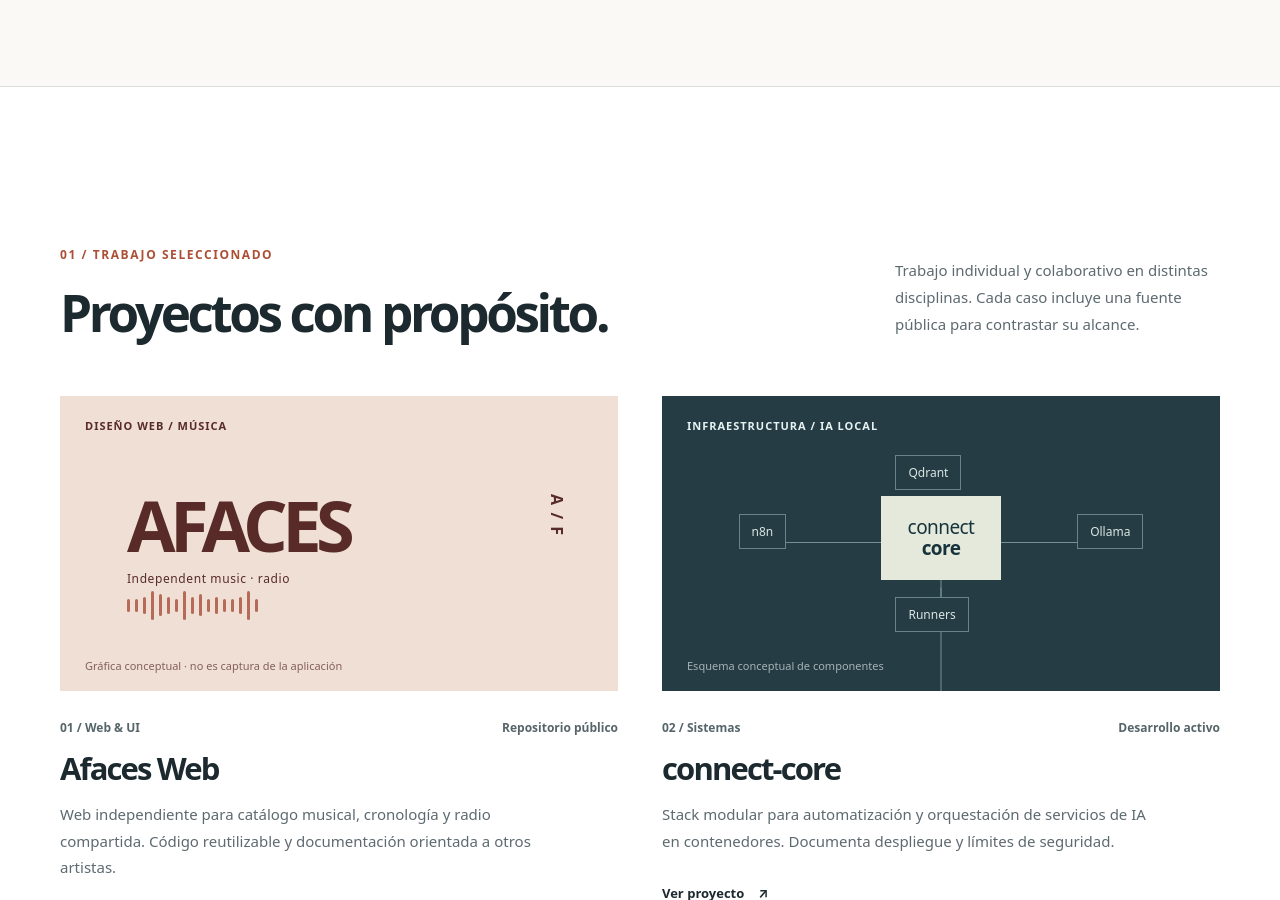
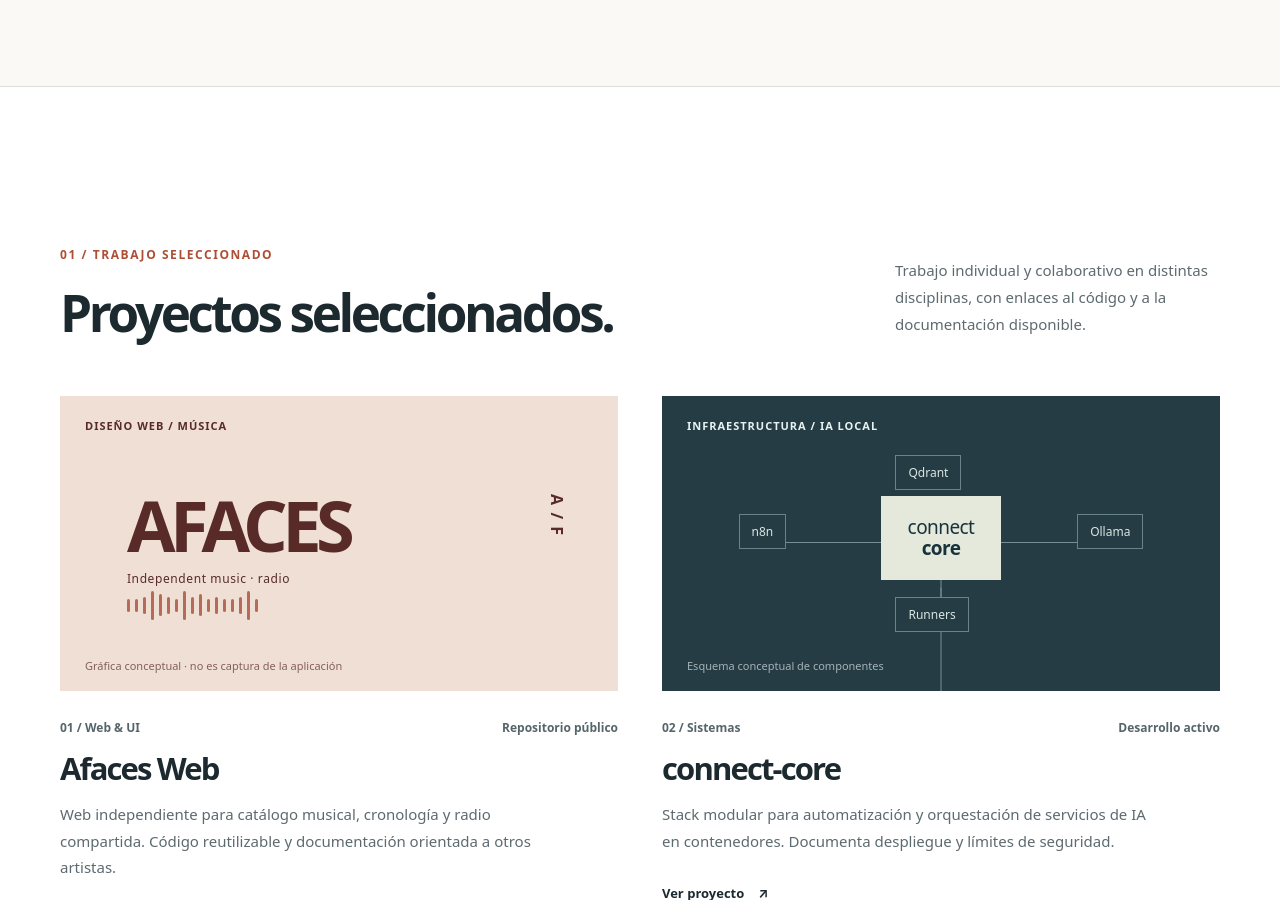
Before and after one commit to Axlfc/axlfc.github.io, a Jekyll site: the page index.html, which Jekyll copies as it is, in a window 1280 px wide and 900 px high, scrolled down 723 px. Built offline with Jekyll 4.4.1, drawn with Linux system fonts in a browser that asks for light colours; some of the changed text lies outside the part shown.

Commit message:
content: present skills and project selection without self-assigned superlatives

```diff
--- a/index.html
+++ b/index.html
@@ -79,9 +79,9 @@
         <div class="section-heading">
           <div>
             <span class="overline">01 / Trabajo seleccionado</span>
-            <h2 id="projects-title">Proyectos con propósito.</h2>
+            <h2 id="projects-title">Proyectos seleccionados.</h2>
           </div>
-          <p>Trabajo individual y colaborativo en distintas disciplinas. Cada caso incluye una fuente pública para contrastar su alcance.</p>
+          <p>Trabajo individual y colaborativo en distintas disciplinas, con enlaces al código y a la documentación disponible.</p>
         </div>
         <div class="featured-grid">
           <article class="feature">
@@ -157,7 +157,7 @@
           <p>Áreas respaldadas por proyectos, prototipos o contribuciones. Diferentes disciplinas y diferentes grados de experiencia.</p>
         </div>
         <div class="capability-grid">
-          <article><span class="capability-num">01</span><h3>Web y experiencia de usuario</h3><p>Interfaces accesibles, estructura de contenido, diseño responsive y frontend.</p><span class="capability-proof">Afaces Web · Hypenosys Web</span></article>
+          <article><span class="capability-num">01</span><h3>Web y experiencia de usuario</h3><p>Diseño responsive, estructura de contenido, HTML semántico y revisión de accesibilidad.</p><span class="capability-proof">Afaces Web · Hypenosys Web</span></article>
           <article><span class="capability-num">02</span><h3>Software y automatización</h3><p>Herramientas Python, integraciones, scripts y comprobaciones reproducibles.</p><span class="capability-proof">BrokenLinkCrawler · RuneScript</span></article>
           <article><span class="capability-num">03</span><h3>Sistemas e infraestructura</h3><p>Linux, contenedores, servicios interconectados y entornos de IA local.</p><span class="capability-proof">connect-core</span></article>
           <article><span class="capability-num">04</span><h3>Tecnología creativa</h3><p>Audio, experiencias interactivas, videojuegos y exploración técnica.</p><span class="capability-proof">Afaces Web · The Deputation</span></article>
@@ -178,7 +178,7 @@
     <span id="about" class="legacy-anchor" aria-hidden="true"></span>
     <section class="section philosophy" id="sobre-mi" aria-labelledby="about-heading">
       <div class="wrap philosophy-grid">
-        <div><span class="overline">03 / Sobre mí</span><h2 id="about-heading">Rigor técnico.<br>Curiosidad creativa.</h2></div>
+        <div><span class="overline">03 / Sobre mí</span><h2 id="about-heading">Formación técnica.<br>Trabajo creativo.</h2></div>
         <div class="philosophy-content">
           <p>Mi formación técnica comprende desarrollo de videojuegos y realidad virtual, administración de sistemas informáticos en red y animación 3D. En los proyectos actuales conecto ese recorrido con el desarrollo web, las herramientas de software y la infraestructura.</p>
           <p>Me interesan las soluciones que se pueden utilizar, estudiar y mejorar. Trabajo con una preferencia por las tecnologías abiertas, la privacidad y la autonomía técnica, sin perder de vista el diseño y la experiencia de uso.</p>
```
